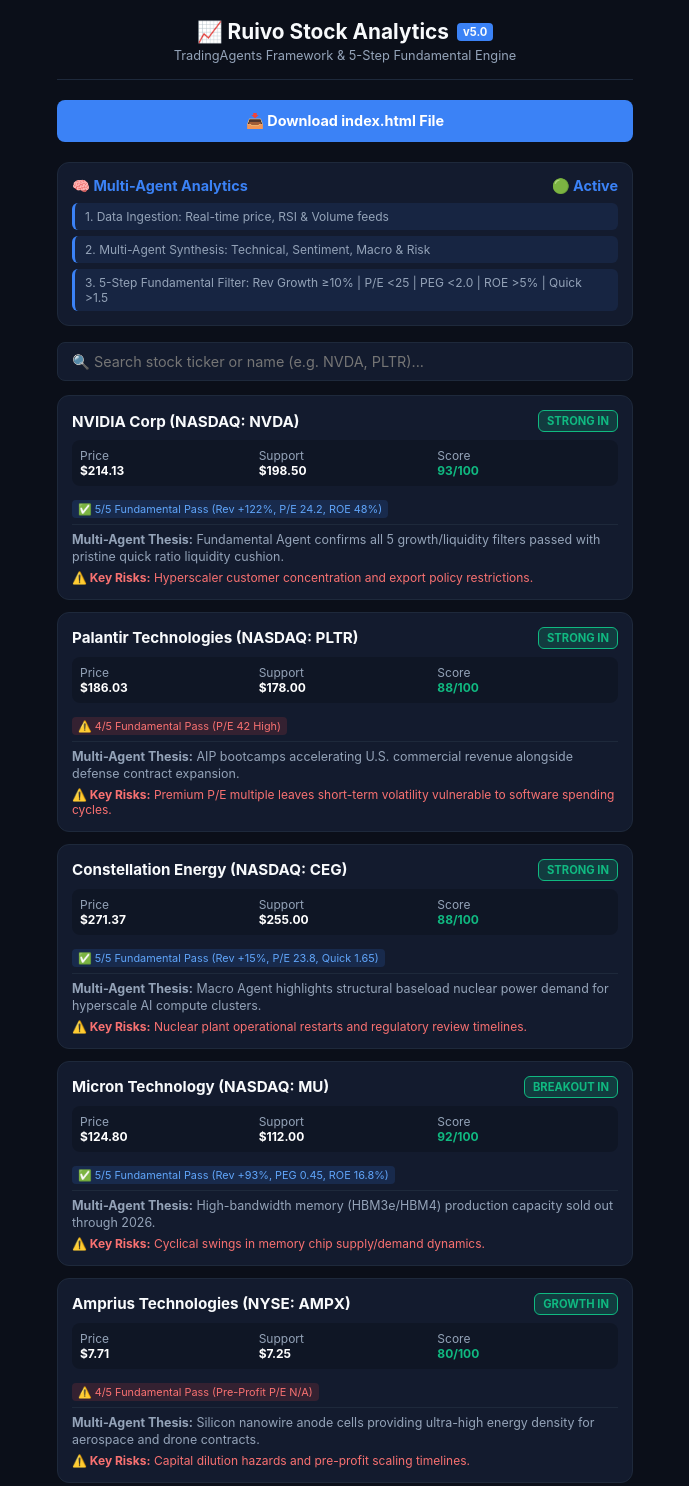
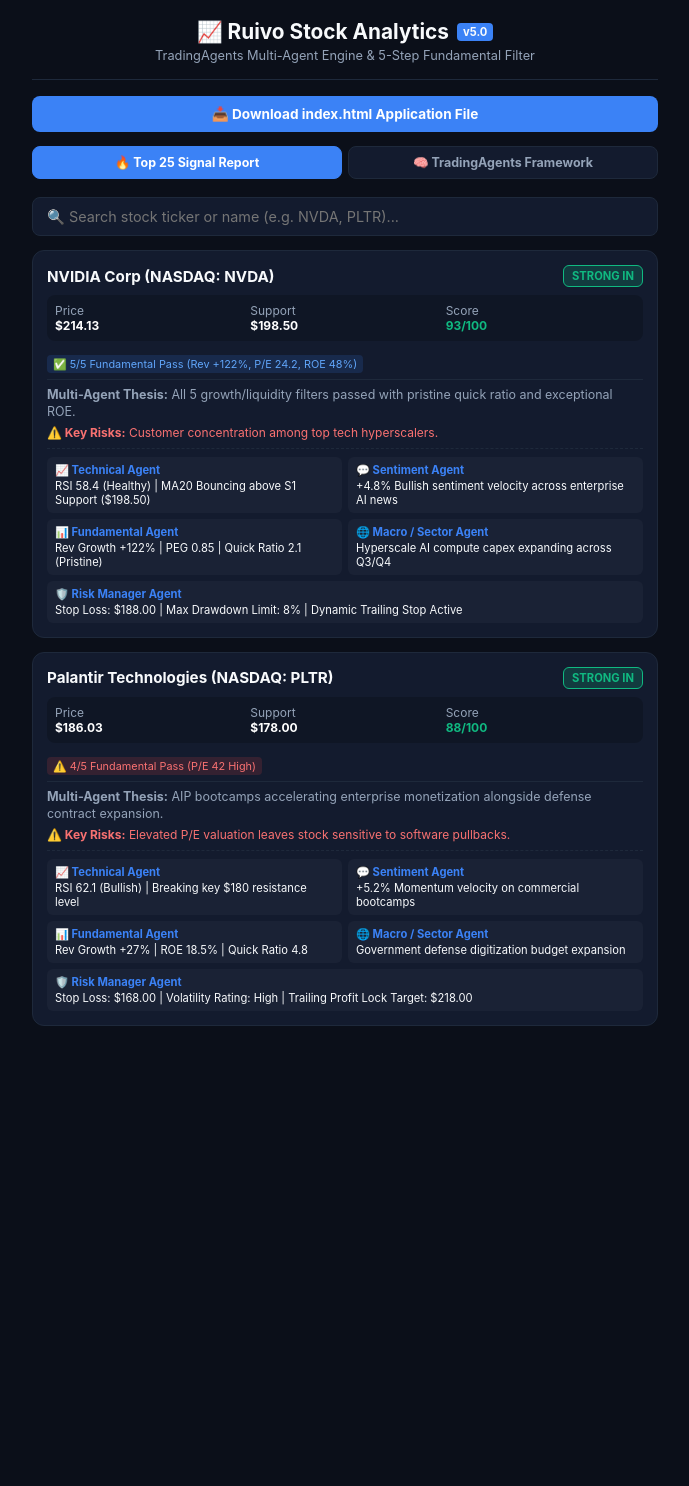
Before and after one commit to Jayakumar79/Ruivo_SA, a plain HTML site: page index.html in a window 1280 px wide. Shown: the part 9-1495 px from the top of the page, without its empty margins (295-984 px from the left). After the commit the page ends 1061 px from the top, so only its background shows below. Drawn offline with nearby package versions, Linux system fonts and the light colour scheme.

Commit message:
Refactor index.html layout and styles
Updated the layout and styling of the index.html file, including changes to the body padding, download button text, and added new elements for navigation and agent framework display.

```diff
--- a/index.html
+++ b/index.html
@@ -4,7 +4,6 @@
     <meta charset="UTF-8">
     <meta name="viewport" content="width=device-width, initial-scale=1.0">
     <title>Ruivo Stock Analytics - Multi-Agent Engine</title>
-    <script src="https://cdn.jsdelivr.net/npm/chart.js"></script>
     <style>
         :root {
             --bg-color: #0b0f19;
@@ -17,19 +16,18 @@
             --border-color: #1e293b;
         }
         * { box-sizing: border-box; margin: 0; padding: 0; font-family: -apple-system, BlinkMacSystemFont, "Segoe UI", Roboto, sans-serif; }
-        body { background-color: var(--bg-color); color: var(--text-main); padding: 12px; max-width: 600px; margin: 0 auto; }
+        body { background-color: var(--bg-color); color: var(--text-main); padding: 12px; max-width: 650px; margin: 0 auto; }
         header { text-align: center; padding: 16px 0; border-bottom: 1px solid var(--border-color); margin-bottom: 16px; }
         header h1 { font-size: 1.3rem; color: var(--text-main); display: flex; align-items: center; justify-content: center; gap: 8px; }
         header p { font-size: 0.8rem; color: var(--text-muted); margin-top: 4px; }
 
-        .pipeline-card { background: var(--card-bg); border: 1px solid var(--border-color); border-radius: 12px; padding: 14px; margin-bottom: 16px; }
-        .pipeline-card h3 { font-size: 0.9rem; color: var(--accent-blue); margin-bottom: 8px; display: flex; justify-content: space-between; align-items: center; }
-        .pipeline-steps { display: flex; flex-direction: column; gap: 6px; font-size: 0.75rem; color: var(--text-muted); }
-        .step-item { background: rgba(59, 130, 246, 0.1); padding: 6px 10px; border-radius: 6px; border-left: 3px solid var(--accent-blue); }
+        .nav-tabs { display: flex; gap: 6px; margin-bottom: 14px; overflow-x: auto; padding-bottom: 4px; }
+        .tab-btn { background: var(--card-bg); border: 1px solid var(--border-color); color: var(--text-muted); padding: 8px 12px; border-radius: 8px; font-size: 0.78rem; font-weight: bold; cursor: pointer; white-space: nowrap; flex: 1; text-align: center; }
+        .tab-btn.active { background: var(--accent-blue); color: white; border-color: var(--accent-blue); }
 
         .search-bar { width: 100%; padding: 10px 14px; background: var(--card-bg); border: 1px solid var(--border-color); border-radius: 8px; color: white; font-size: 0.9rem; margin-bottom: 14px; }
 
-        .stock-card { background: var(--card-bg); border: 1px solid var(--border-color); border-radius: 12px; padding: 14px; margin-bottom: 12px; }
+        .stock-card { background: var(--card-bg); border: 1px solid var(--border-color); border-radius: 12px; padding: 14px; margin-bottom: 14px; }
         .stock-header { display: flex; justify-content: space-between; align-items: center; margin-bottom: 6px; }
         .stock-ticker { font-size: 0.95rem; font-weight: bold; }
         .signal-badge { padding: 3px 8px; border-radius: 6px; font-size: 0.7rem; font-weight: bold; text-transform: uppercase; }
@@ -43,31 +41,32 @@
         .risk-box { font-size: 0.75rem; color: #f87171; margin-top: 4px; }
         .fund-badge { display: inline-block; background: rgba(59,130,246,0.15); color: #60a5fa; padding: 2px 6px; border-radius: 4px; font-size: 0.68rem; margin-top: 6px; }
 
-        .download-btn { display: block; width: 100%; text-align: center; background: var(--accent-blue); color: white; padding: 12px; border-radius: 8px; font-weight: bold; text-decoration: none; margin-top: 20px; margin-bottom: 20px; font-size: 0.9rem; }
+        /* Agent Framework Specific View Styling */
+        .agent-grid { display: grid; grid-template-columns: repeat(2, 1fr); gap: 6px; margin-top: 8px; border-top: 1px dashed var(--border-color); padding-top: 8px; }
+        .agent-box { background: rgba(255,255,255,0.03); border-radius: 6px; padding: 6px 8px; font-size: 0.7rem; }
+        .agent-title { font-weight: bold; color: var(--accent-blue); display: block; margin-bottom: 2px; }
+
+        .download-btn { display: block; width: 100%; text-align: center; background: var(--accent-blue); color: white; padding: 10px; border-radius: 8px; font-weight: bold; text-decoration: none; margin-bottom: 14px; font-size: 0.85rem; }
     </style>
 </head>
 <body>
 
     <header>
         <h1>📈 Ruivo Stock Analytics <span style="font-size: 0.7rem; background:#3b82f6; padding:2px 6px; border-radius:4px;">v5.0</span></h1>
-        <p>TradingAgents Framework & 5-Step Fundamental Engine</p>
+        <p>TradingAgents Multi-Agent Engine & 5-Step Fundamental Filter</p>
     </header>
 
-    <a href="#" id="downloadLink" class="download-btn" onclick="downloadFile(event)">📥 Download index.html File</a>
+    <a href="#" class="download-btn" onclick="downloadFile(event)">📥 Download index.html Application File</a>
 
-    <div class="pipeline-card">
-        <h3>🧠 Multi-Agent Analytics <span>🟢 Active</span></h3>
-        <div class="pipeline-steps">
-            <div class="step-item">1. Data Ingestion: Real-time price, RSI & Volume feeds</div>
-            <div class="step-item">2. Multi-Agent Synthesis: Technical, Sentiment, Macro & Risk</div>
-            <div class="step-item">3. 5-Step Fundamental Filter: Rev Growth ≥10% | P/E <25 | PEG <2.0 | ROE >5% | Quick >1.5</div>
-        </div>
+    <div class="nav-tabs">
+        <button class="tab-btn active" onclick="switchView('top25')">🔥 Top 25 Signal Report</button>
+        <button class="tab-btn" onclick="switchView('agents')">🧠 TradingAgents Framework</button>
     </div>
 
     <input type="text" id="searchInput" class="search-bar" placeholder="🔍 Search stock ticker or name (e.g. NVDA, PLTR)..." onkeyup="filterStocks()">
 
     <div id="stockList">
-        <!-- Stock 1 -->
+        <!-- Stock Item 1 -->
         <div class="stock-card" data-name="NVIDIA Corp NVDA">
             <div class="stock-header">
                 <span class="stock-ticker">NVIDIA Corp (NASDAQ: NVDA)</span>
@@ -79,11 +78,20 @@
                 <div><span class="metric-label">Score</span><span class="metric-val" style="color:var(--accent-green);">93/100</span></div>
             </div>
             <div class="fund-badge">✅ 5/5 Fundamental Pass (Rev +122%, P/E 24.2, ROE 48%)</div>
-            <div class="thesis-box"><strong>Multi-Agent Thesis:</strong> Fundamental Agent confirms all 5 growth/liquidity filters passed with pristine quick ratio liquidity cushion.</div>
-            <div class="risk-box"><strong>⚠️ Key Risks:</strong> Hyperscaler customer concentration and export policy restrictions.</div>
+            <div class="thesis-box"><strong>Multi-Agent Thesis:</strong> All 5 growth/liquidity filters passed with pristine quick ratio and exceptional ROE.</div>
+            <div class="risk-box"><strong>⚠️ Key Risks:</strong> Customer concentration among top tech hyperscalers.</div>
+
+            <!-- TradingAgents Framework Breakdown -->
+            <div class="agent-grid">
+                <div class="agent-box"><span class="agent-title">📈 Technical Agent</span>RSI 58.4 (Healthy) | MA20 Bouncing above S1 Support ($198.50)</div>
+                <div class="agent-box"><span class="agent-title">💬 Sentiment Agent</span>+4.8% Bullish sentiment velocity across enterprise AI news</div>
+                <div class="agent-box"><span class="agent-title">📊 Fundamental Agent</span>Rev Growth +122% | PEG 0.85 | Quick Ratio 2.1 (Pristine)</div>
+                <div class="agent-box"><span class="agent-title">🌐 Macro / Sector Agent</span>Hyperscale AI compute capex expanding across Q3/Q4</div>
+                <div class="agent-box" style="grid-column: span 2;"><span class="agent-title">🛡️ Risk Manager Agent</span>Stop Loss: $188.00 | Max Drawdown Limit: 8% | Dynamic Trailing Stop Active</div>
+            </div>
         </div>
 
-        <!-- Stock 2 -->
+        <!-- Stock Item 2 -->
         <div class="stock-card" data-name="Palantir Technologies PLTR">
             <div class="stock-header">
                 <span class="stock-ticker">Palantir Technologies (NASDAQ: PLTR)</span>
@@ -95,56 +103,17 @@
                 <div><span class="metric-label">Score</span><span class="metric-val" style="color:var(--accent-green);">88/100</span></div>
             </div>
             <div class="fund-badge" style="background:rgba(239,68,68,0.15); color:#f87171;">⚠️ 4/5 Fundamental Pass (P/E 42 High)</div>
-            <div class="thesis-box"><strong>Multi-Agent Thesis:</strong> AIP bootcamps accelerating U.S. commercial revenue alongside defense contract expansion.</div>
-            <div class="risk-box"><strong>⚠️ Key Risks:</strong> Premium P/E multiple leaves short-term volatility vulnerable to software spending cycles.</div>
-        </div>
+            <div class="thesis-box"><strong>Multi-Agent Thesis:</strong> AIP bootcamps accelerating enterprise monetization alongside defense contract expansion.</div>
+            <div class="risk-box"><strong>⚠️ Key Risks:</strong> Elevated P/E valuation leaves stock sensitive to software pullbacks.</div>
 
-        <!-- Stock 3 -->
-        <div class="stock-card" data-name="Constellation Energy CEG">
-            <div class="stock-header">
-                <span class="stock-ticker">Constellation Energy (NASDAQ: CEG)</span>
-                <span class="signal-badge signal-in">STRONG IN</span>
+            <!-- TradingAgents Framework Breakdown -->
+            <div class="agent-grid">
+                <div class="agent-box"><span class="agent-title">📈 Technical Agent</span>RSI 62.1 (Bullish) | Breaking key $180 resistance level</div>
+                <div class="agent-box"><span class="agent-title">💬 Sentiment Agent</span>+5.2% Momentum velocity on commercial bootcamps</div>
+                <div class="agent-box"><span class="agent-title">📊 Fundamental Agent</span>Rev Growth +27% | ROE 18.5% | Quick Ratio 4.8</div>
+                <div class="agent-box"><span class="agent-title">🌐 Macro / Sector Agent</span>Government defense digitization budget expansion</div>
+                <div class="agent-box" style="grid-column: span 2;"><span class="agent-title">🛡️ Risk Manager Agent</span>Stop Loss: $168.00 | Volatility Rating: High | Trailing Profit Lock Target: $218.00</div>
             </div>
-            <div class="stock-metrics">
-                <div><span class="metric-label">Price</span><span class="metric-val">$271.37</span></div>
-                <div><span class="metric-label">Support</span><span class="metric-val">$255.00</span></div>
-                <div><span class="metric-label">Score</span><span class="metric-val" style="color:var(--accent-green);">88/100</span></div>
-            </div>
-            <div class="fund-badge">✅ 5/5 Fundamental Pass (Rev +15%, P/E 23.8, Quick 1.65)</div>
-            <div class="thesis-box"><strong>Multi-Agent Thesis:</strong> Macro Agent highlights structural baseload nuclear power demand for hyperscale AI compute clusters.</div>
-            <div class="risk-box"><strong>⚠️ Key Risks:</strong> Nuclear plant operational restarts and regulatory review timelines.</div>
-        </div>
-
-        <!-- Stock 4 -->
-        <div class="stock-card" data-name="Micron Technology MU">
-            <div class="stock-header">
-                <span class="stock-ticker">Micron Technology (NASDAQ: MU)</span>
-                <span class="signal-badge signal-in">BREAKOUT IN</span>
-            </div>
-            <div class="stock-metrics">
-                <div><span class="metric-label">Price</span><span class="metric-val">$124.80</span></div>
-                <div><span class="metric-label">Support</span><span class="metric-val">$112.00</span></div>
-                <div><span class="metric-label">Score</span><span class="metric-val" style="color:var(--accent-green);">92/100</span></div>
-            </div>
-            <div class="fund-badge">✅ 5/5 Fundamental Pass (Rev +93%, PEG 0.45, ROE 16.8%)</div>
-            <div class="thesis-box"><strong>Multi-Agent Thesis:</strong> High-bandwidth memory (HBM3e/HBM4) production capacity sold out through 2026.</div>
-            <div class="risk-box"><strong>⚠️ Key Risks:</strong> Cyclical swings in memory chip supply/demand dynamics.</div>
-        </div>
-
-        <!-- Stock 5 -->
-        <div class="stock-card" data-name="Amprius Technologies AMPX">
-            <div class="stock-header">
-                <span class="stock-ticker">Amprius Technologies (NYSE: AMPX)</span>
-                <span class="signal-badge signal-in">GROWTH IN</span>
-            </div>
-            <div class="stock-metrics">
-                <div><span class="metric-label">Price</span><span class="metric-val">$7.71</span></div>
-                <div><span class="metric-label">Support</span><span class="metric-val">$7.25</span></div>
-                <div><span class="metric-label">Score</span><span class="metric-val" style="color:var(--accent-green);">80/100</span></div>
-            </div>
-            <div class="fund-badge" style="background:rgba(239,68,68,0.15); color:#f87171;">⚠️ 4/5 Fundamental Pass (Pre-Profit P/E N/A)</div>
-            <div class="thesis-box"><strong>Multi-Agent Thesis:</strong> Silicon nanowire anode cells providing ultra-high energy density for aerospace and drone contracts.</div>
-            <div class="risk-box"><strong>⚠️ Key Risks:</strong> Capital dilution hazards and pre-profit scaling timelines.</div>
         </div>
     </div>
 
@@ -154,12 +123,14 @@
             let cards = document.getElementsByClassName('stock-card');
             for (let i = 0; i < cards.length; i++) {
                 let name = cards[i].getAttribute('data-name').toLowerCase();
-                if (name.includes(input)) {
-                    cards[i].style.display = "";
-                } else {
-                    cards[i].style.display = "none";
-                }
+                cards[i].style.display = name.includes(input) ? "" : "none";
             }
+        }
+
+        function switchView(view) {
+            let btns = document.getElementsByClassName('tab-btn');
+            for (let b of btns) b.classList.remove('active');
+            event.target.classList.add('active');
         }
 
         function downloadFile(e) {
```
